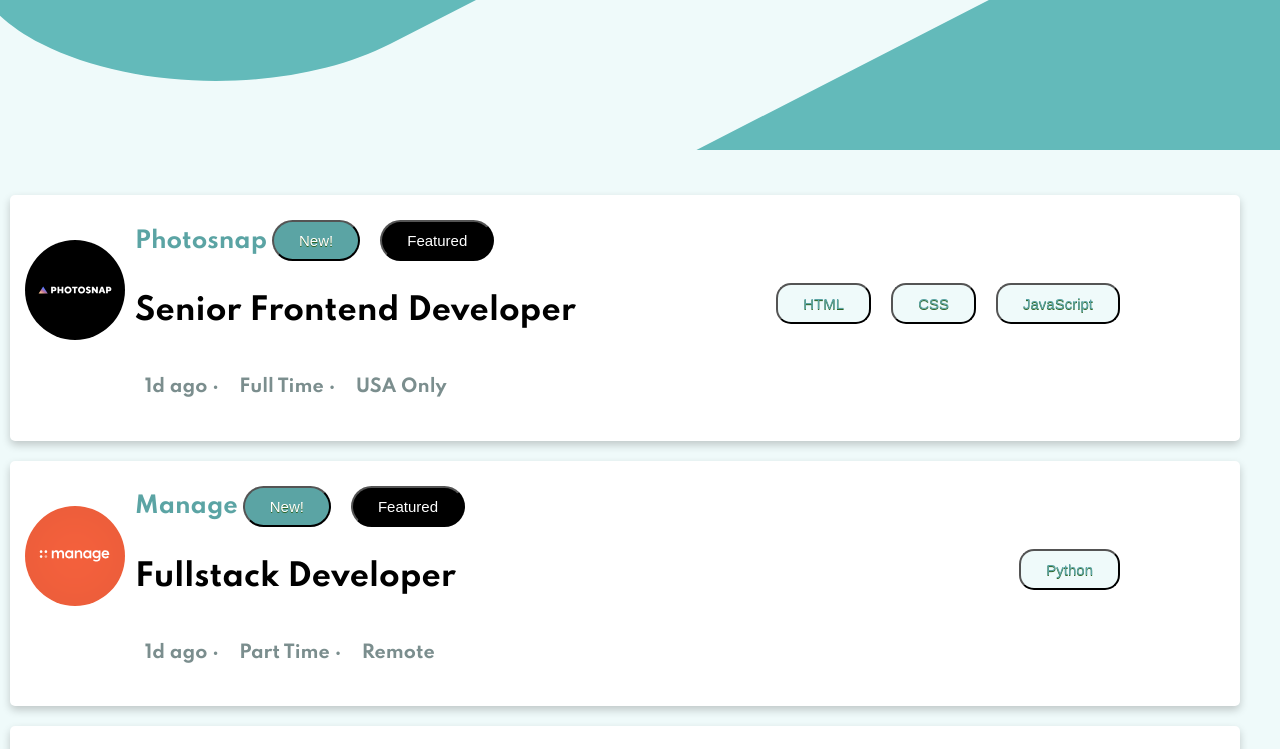
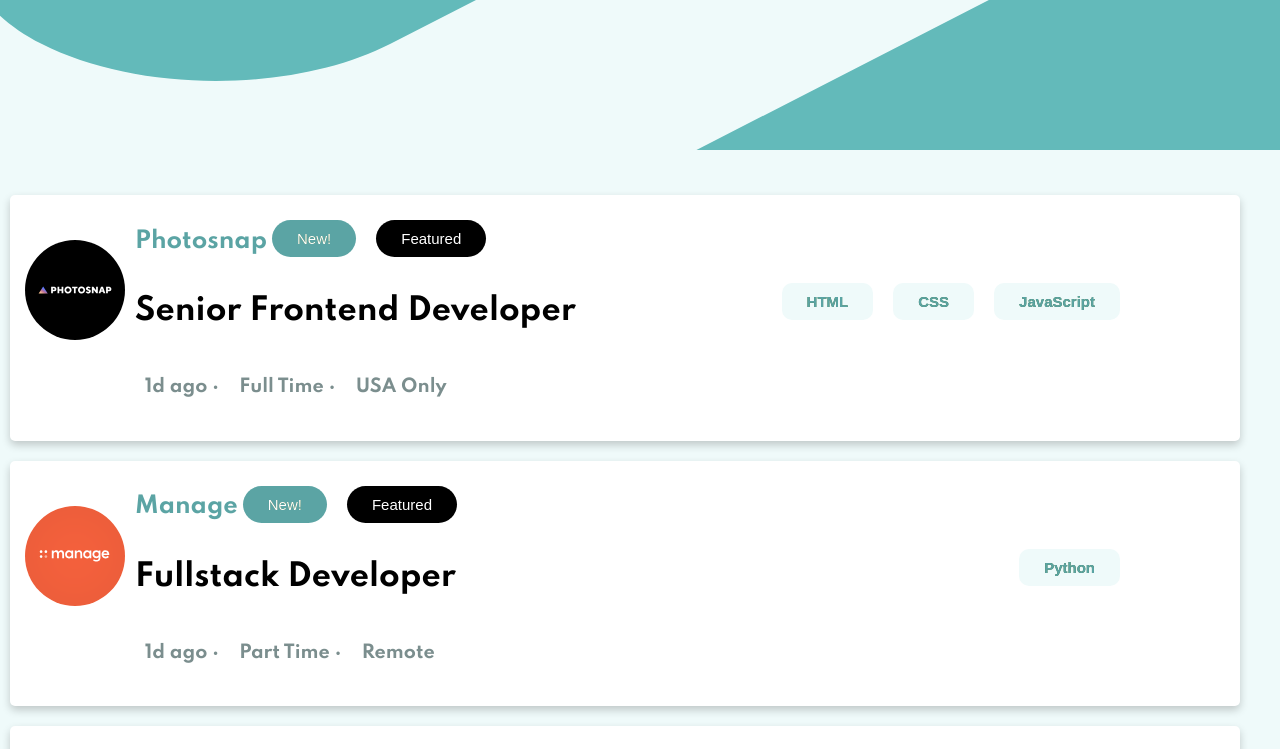
Before and after one commit to amidabrian51/job-listings-page, a React (Create React App) app: page / in a window 1280 px wide. Shown: the top 749 px of the page. Built offline with nearby package versions, Linux system fonts and the light colour scheme.

Commit message:
finishing off styling buttons

```diff
--- a/src/components/custom-button/custom.button.styles.css
+++ b/src/components/custom-button/custom.button.styles.css
@@ -1,15 +1,22 @@
 
 .customButton {
     background-color:hsl(180, 52%, 96%);
-    border-radius:15px;
+    border-radius:10px;
+    border: none;
     display:inline-block;
     cursor:pointer;
     color:hsl(180, 29%, 50%);
     font-size:15px;
     padding:10px 25px;
     text-decoration:none;
-    text-shadow:0px 1px 0px #2f6627;
+    text-shadow:0px 0px 0px #2f6627;
     margin-right: 20px;
     height: fit-content;
     margin-top: 10px;
+    font-weight: 700;
   }
+
+  .customButton:hover {
+    background-color: hsl(180, 29%, 50%);
+    color: hsl(180, 52%, 96%);
+  }
--- a/src/components/job-card/job-card.component.jsx/job-card.styles.css
+++ b/src/components/job-card/job-card.component.jsx/job-card.styles.css
@@ -78,21 +78,23 @@
 
   .myButton {
     background-color:hsl(180, 29%, 50%);
-    border-radius:25px;
+    border: none;
+    border-radius:20px;
     display:inline-block;
     cursor:pointer;
     color:white;
     font-size:15px;
     padding:10px 25px;
     text-decoration:none;
-    text-shadow:0px 1px 0px #2f6627;
+    text-shadow:0px 0px 0px #2f6627;
     margin-right: 20px;
     height: fit-content;
     margin-top: 10px;
   }
   .myDarkButton {
     background-color:black;
-    border-radius:25px;
+    border: none;
+    border-radius:20px;
     display:inline-block;
     cursor:pointer;
     color:white;
```
